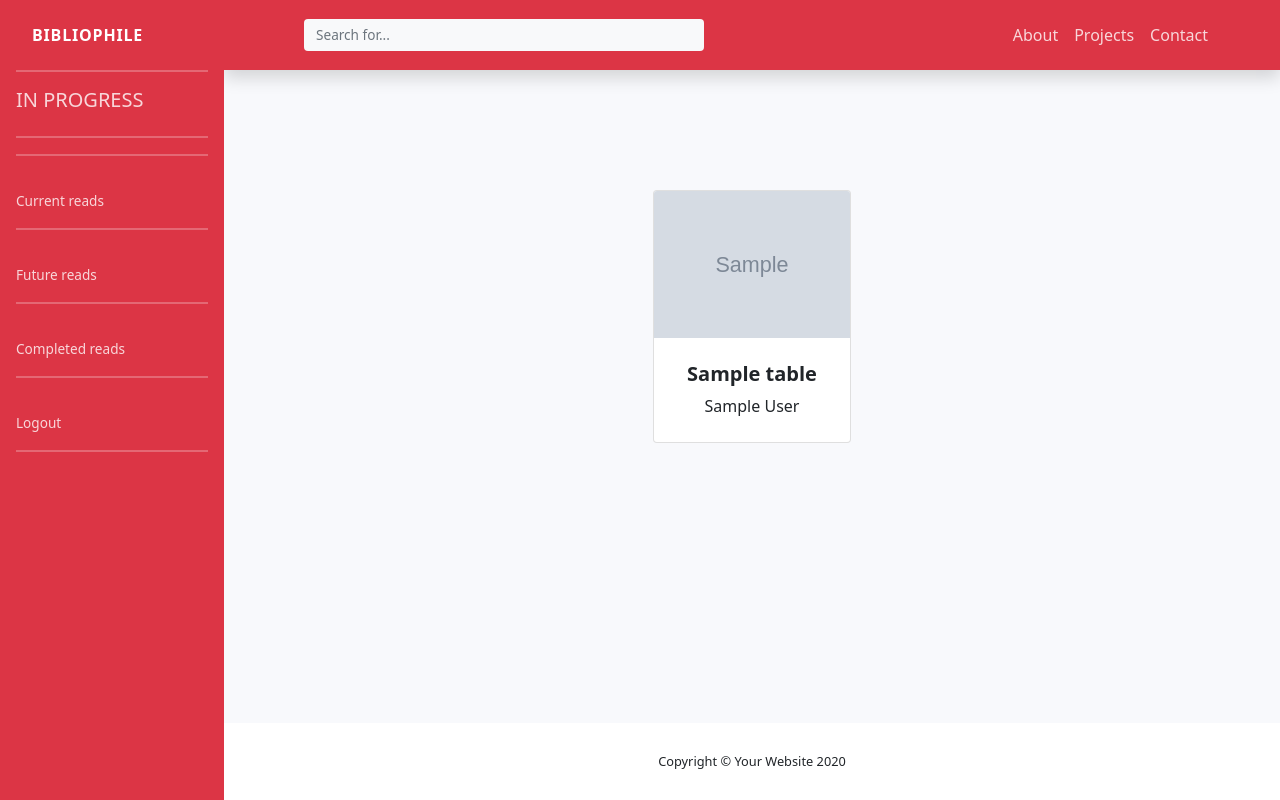
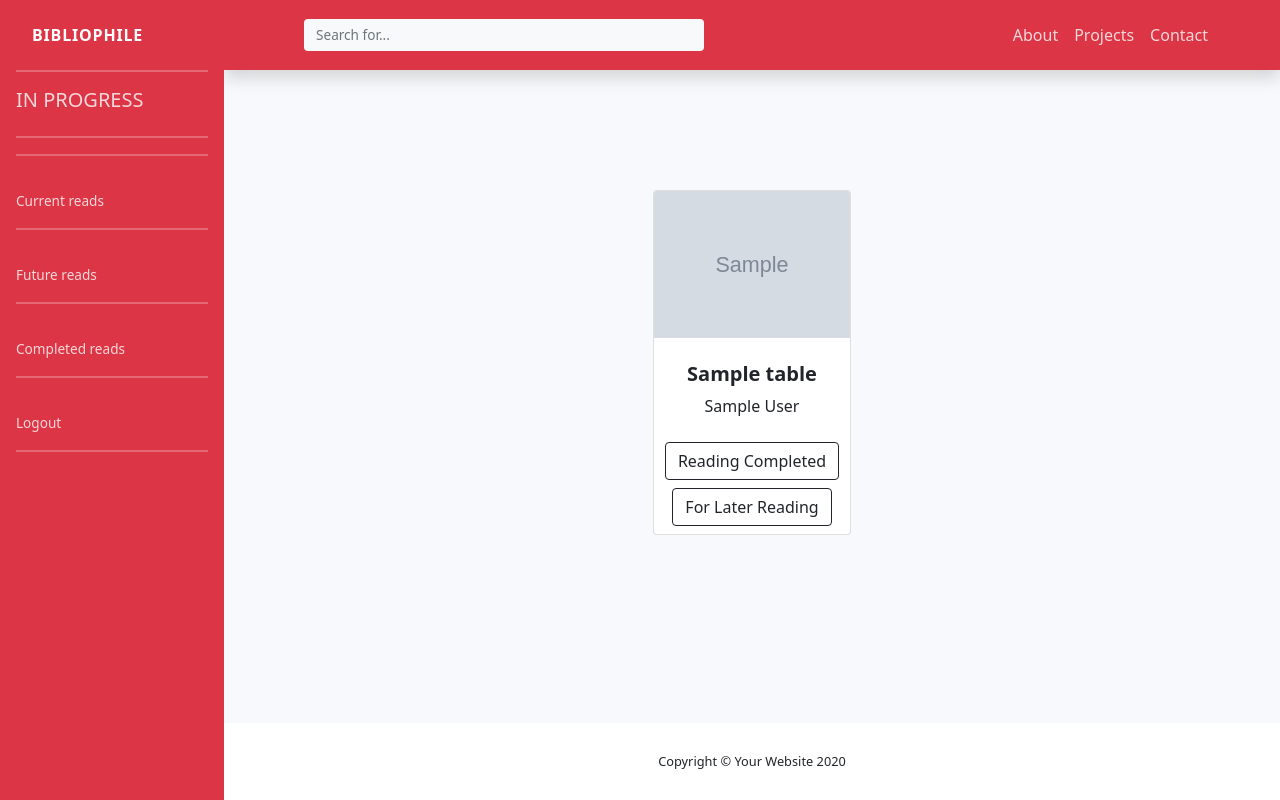
Before and after one commit to Stephen-Nw/digitalLibrary, a Flask app: page /reading in a window 1280 px wide. Run offline with Flask 2, Linux system fonts and the light colour scheme; tables that the repository leaves empty hold one stand-in row (values such as "Sample post"); grey boxes marked "Sample" are stand-in pictures; some libraries are stand-ins or nearby versions.

Commit message:
add hrefs to completed and future reads on cards

```diff
--- a/templates/read_in_progress.html
+++ b/templates/read_in_progress.html
@@ -16,17 +16,22 @@
 {% for book in books %}
 <div class="col mb-5">
     <div class="card h-100">
-        <!-- Product image-->
         <img class="card-img-top" src="{{ book.image_url }}" alt="..."/>
-        <!-- Product details-->
         <div class="card-body p-4">
             <div class="text-center">
-                <!-- Product name-->
                 <h5 class="fw-bolder">{{ book.book_title }}</h5>
                 {{ book.book_author }}<br>
             </div>
         </div>
-        <!-- Product actions-->
+
+        <div class="card-footer p-2 pt-0 border-top-0 bg-transparent">
+            <div class="text-center"><a class="btn btn-outline-dark mt-auto" href="{{ url_for('completed_reading') }}">Reading Completed</a></div>
+        </div>
+
+        <div class="card-footer p-2 pt-0 border-top-0 bg-transparent">
+            <div class="text-center"><a class="btn btn-outline-dark mt-auto" href="{{ url_for('later_reading') }}">For Later Reading</a></div>
+        </div>
+
     </div>
 </div>
 {% endfor %}
```
